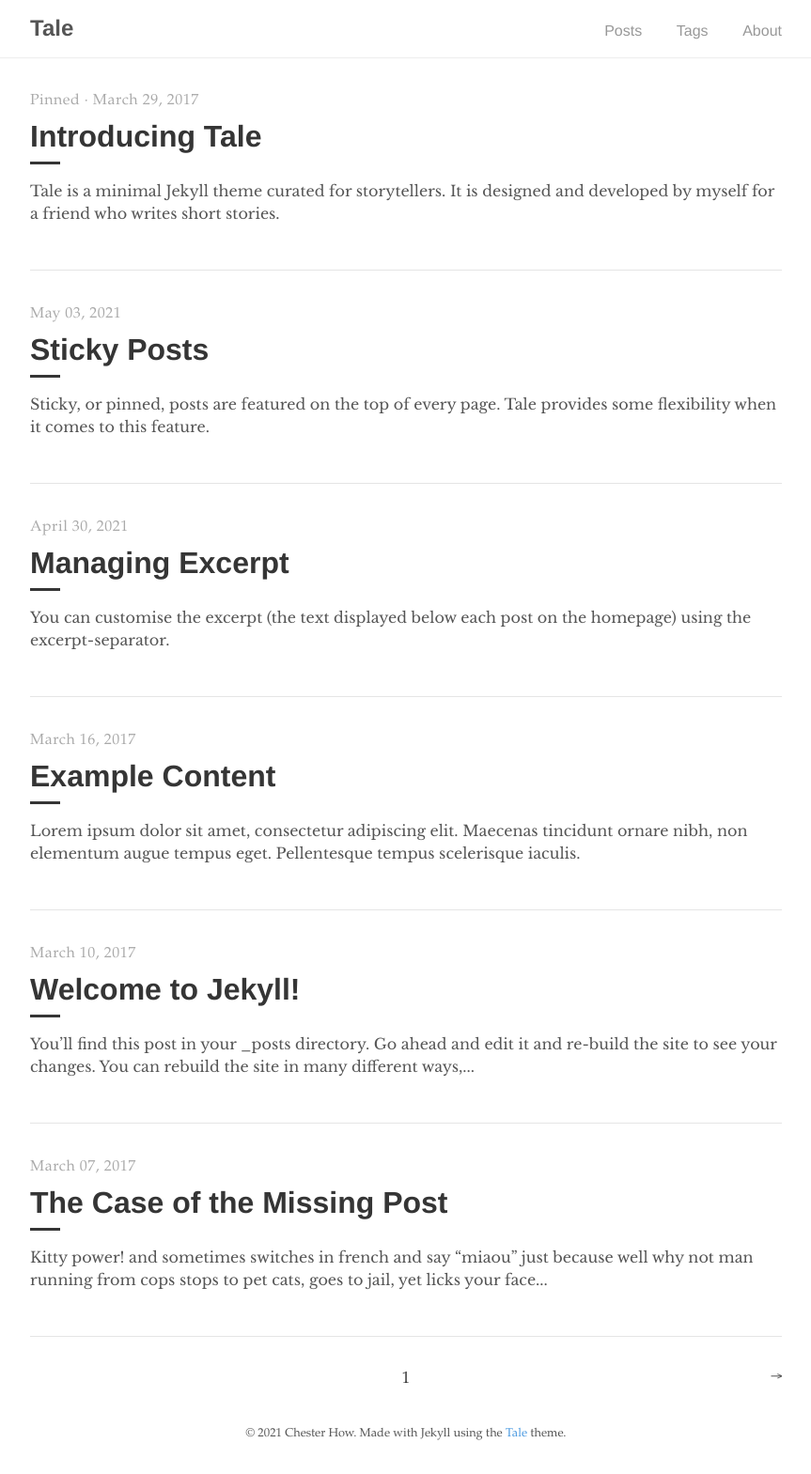
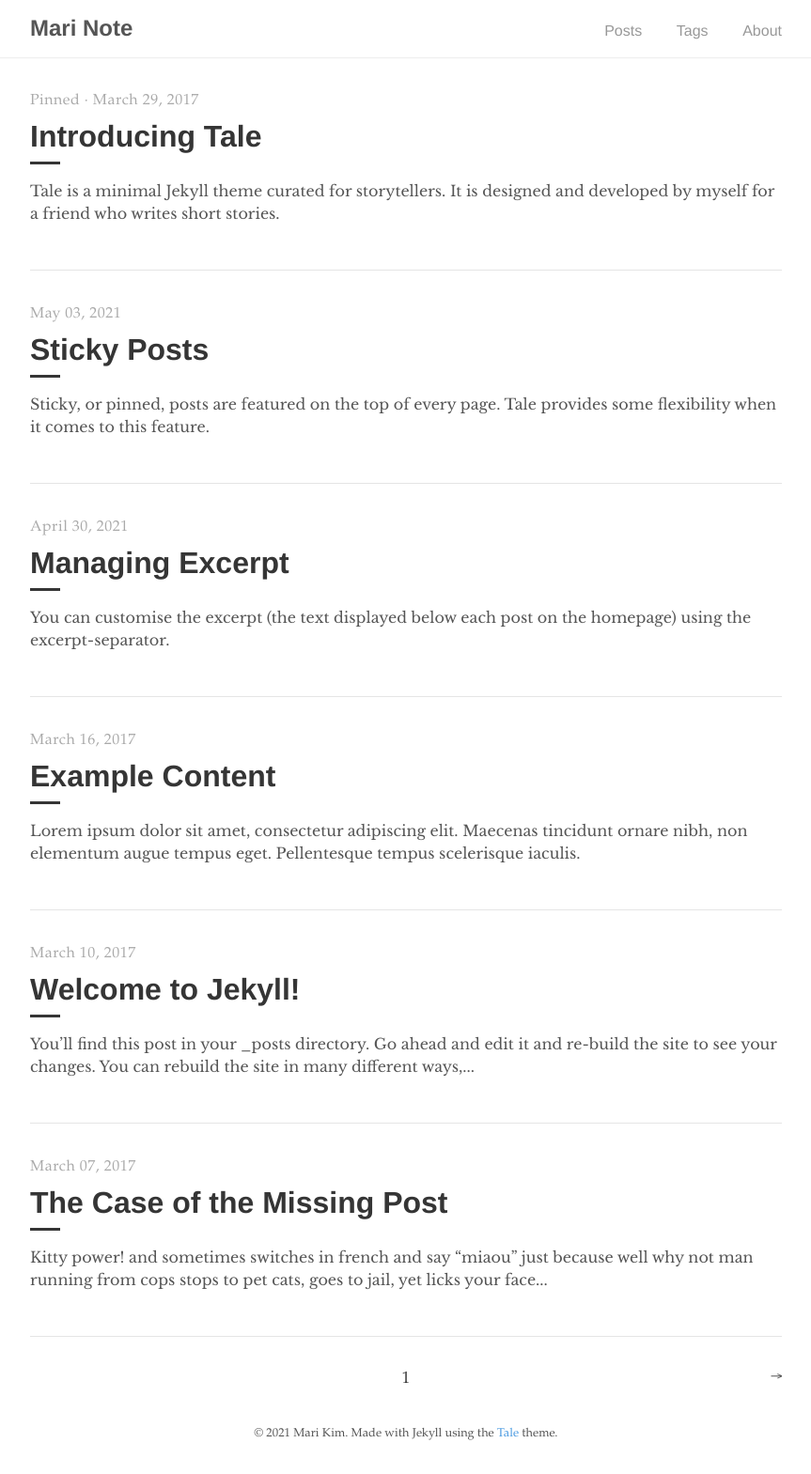
Before and after one commit to marikimhye/marikimhye.github.io, a Jekyll site: the page built from index.html, in a window 1280 px wide. Shown: the whole page at 94% size, without its empty margins (208-1071 px from the left). Built offline with Jekyll 4.4.1, drawn with Linux system fonts in a browser that asks for light colours; the list of posts is cut into pages by our own code.

Commit message:
Update _config.yml

```diff
--- a/_config.yml
+++ b/_config.yml
@@ -1,6 +1,7 @@
 # Site settings
-title:          Tale
-description:    "Minimal Jekyll theme for storytellers"
+name: "Mari Kim"
+title: "Mari Note"
+description:    ""
 baseurl:        ""
 url:            "https://marikimhye.github.io"
 
@@ -9,9 +10,8 @@ google_analytics: UA—XXXXXXXX-X
 
 # Author
 author:
-  name:         Chester How
-  url:          https://chester.how
-  email:        chesterhow@gmail.com
+  name:         Mari Kim
+  email:        marikimhye@gmail.com
 
 # Build settings
 markdown:       kramdown
```
